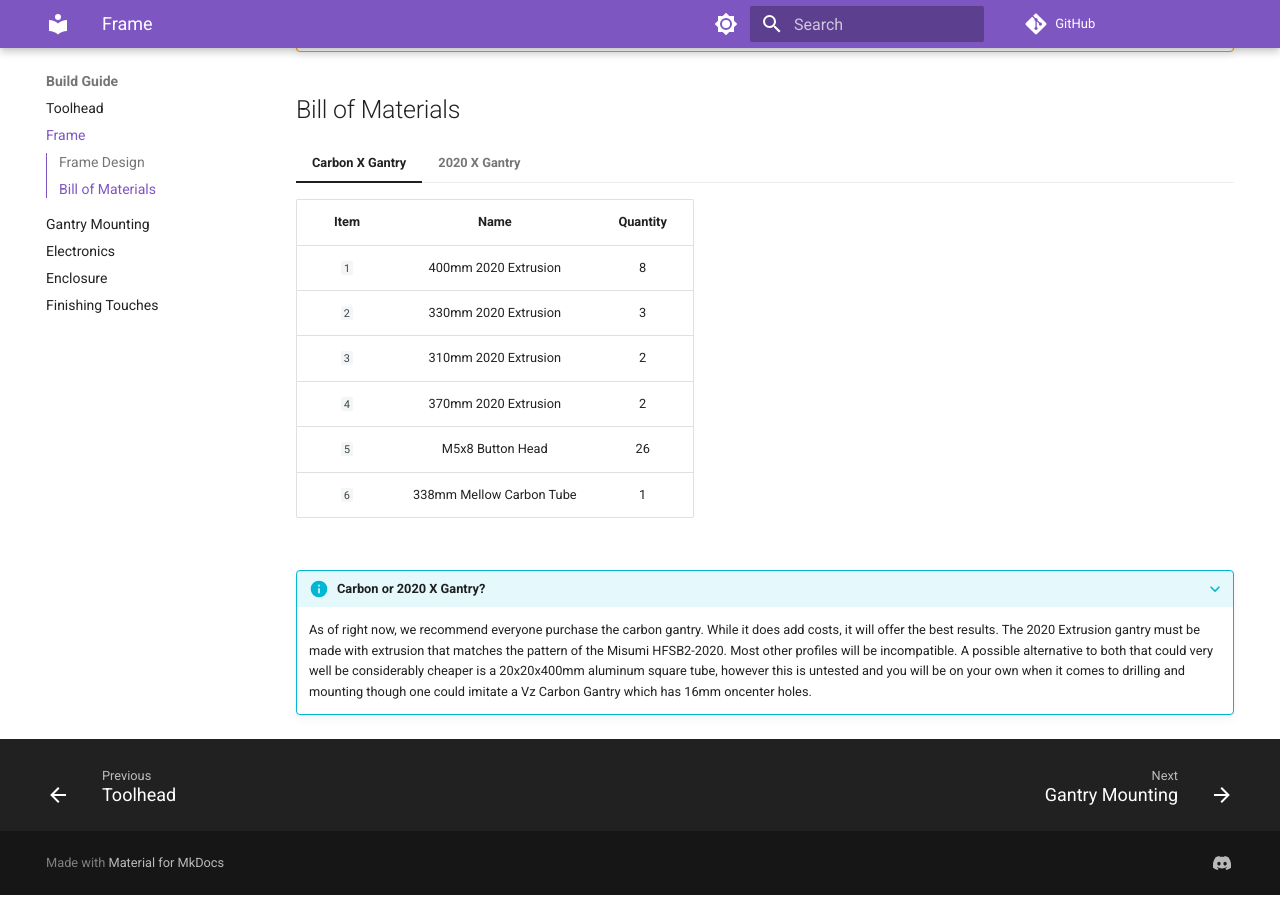
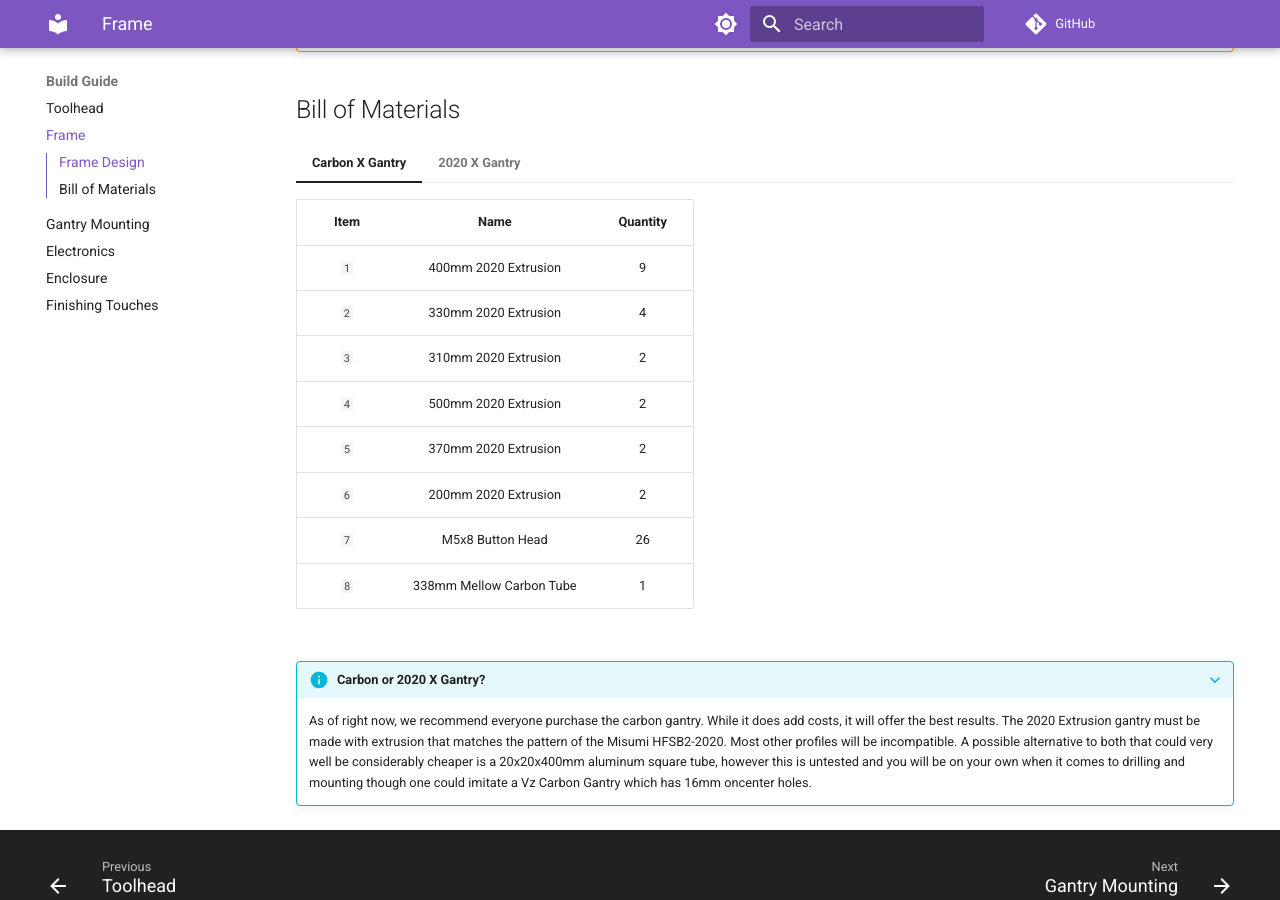
Before and after one commit to VectorForce3D/TV06_XY, an MkDocs documentation site: the page built from docs/buildguide/frame.md, in a window 1280 px wide and 900 px high, scrolled down 468 px. Built offline with MkDocs 1.6.1 and Material for MkDocs 9.7.7, drawn with Linux system fonts in a browser that asks for light colours; comment, search, counter and statistics services are not loaded.

Commit message:
Update frame.md

```diff
--- a/docs/buildguide/frame.md
+++ b/docs/buildguide/frame.md
@@ -10,21 +10,25 @@ We created our frame to be simple and straightforward, eliminating the need for
 
     | Item | Name | Quantity |
     | :---: | :---: | :----: |
-    | `1` | 400mm 2020 Extrusion | 8 |
-    | `2` | 330mm 2020 Extrusion | 3 |
+    | `1` | 400mm 2020 Extrusion | 9 |
+    | `2` | 330mm 2020 Extrusion | 4 |
     | `3` | 310mm 2020 Extrusion | 2 |
-    | `4` | 370mm 2020 Extrusion | 2 |
-    | `5` | M5x8 Button Head | 26 |
-    | `6` | 338mm Mellow Carbon Tube | 1 |
+    | `4` | 500mm 2020 Extrusion | 2 |
+    | `5` | 370mm 2020 Extrusion | 2 |
+    | `6` | 200mm 2020 Extrusion | 2 |
+    | `7` | M5x8 Button Head | 26 |
+    | `8` | 338mm Mellow Carbon Tube | 1 |
 
 === "2020 X Gantry"
 
     | Item | Name | Quantity |
     | :---: | :---: | :----: |
-    | `1` | 400mm 2020 Extrusion | 8 |
-    | `2` | 330mm 2020 Extrusion | 3 |
+     | `1` | 400mm 2020 Extrusion | 9 |
+    | `2` | 330mm 2020 Extrusion | 4 |
     | `3` | 310mm 2020 Extrusion | 2 |
-    | `4` | 370mm 2020 Extrusion | 2 |
+    | `4` | 500mm 2020 Extrusion | 2 |
+    | `5` | 370mm 2020 Extrusion | 2 |
+    | `6` | 200mm 2020 Extrusion | 2 |
     | `5` | M5x8 Button Head | 26 |
     | `6` | 340mm 2020 Extrusion NO GROOVE | 1 |
 
```
